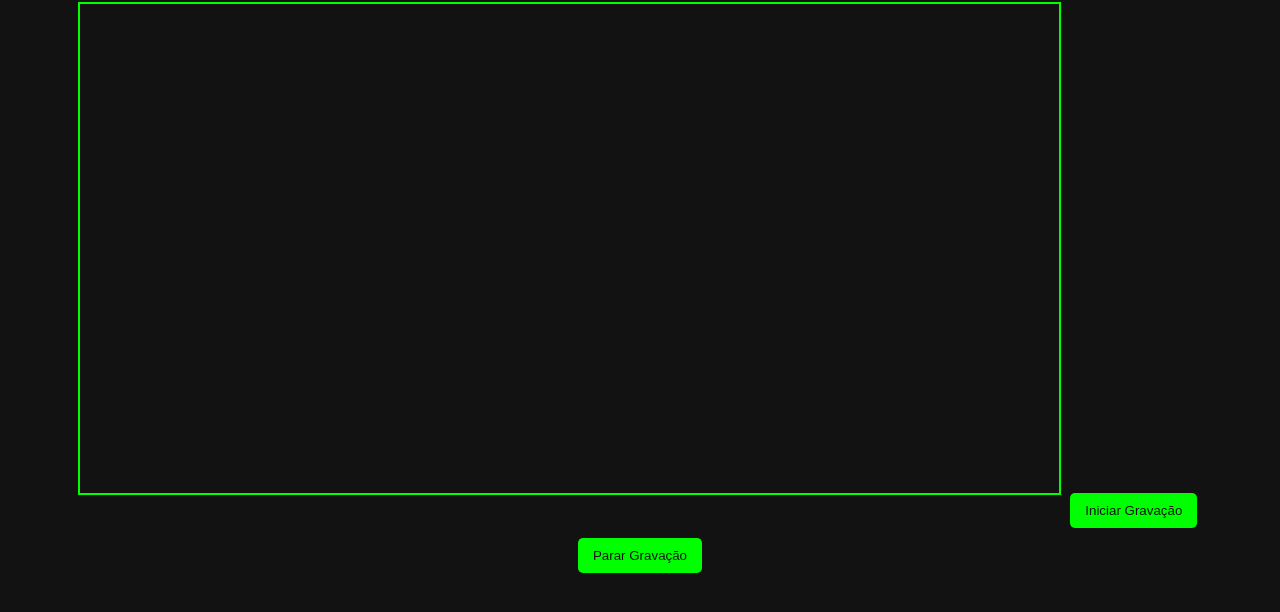
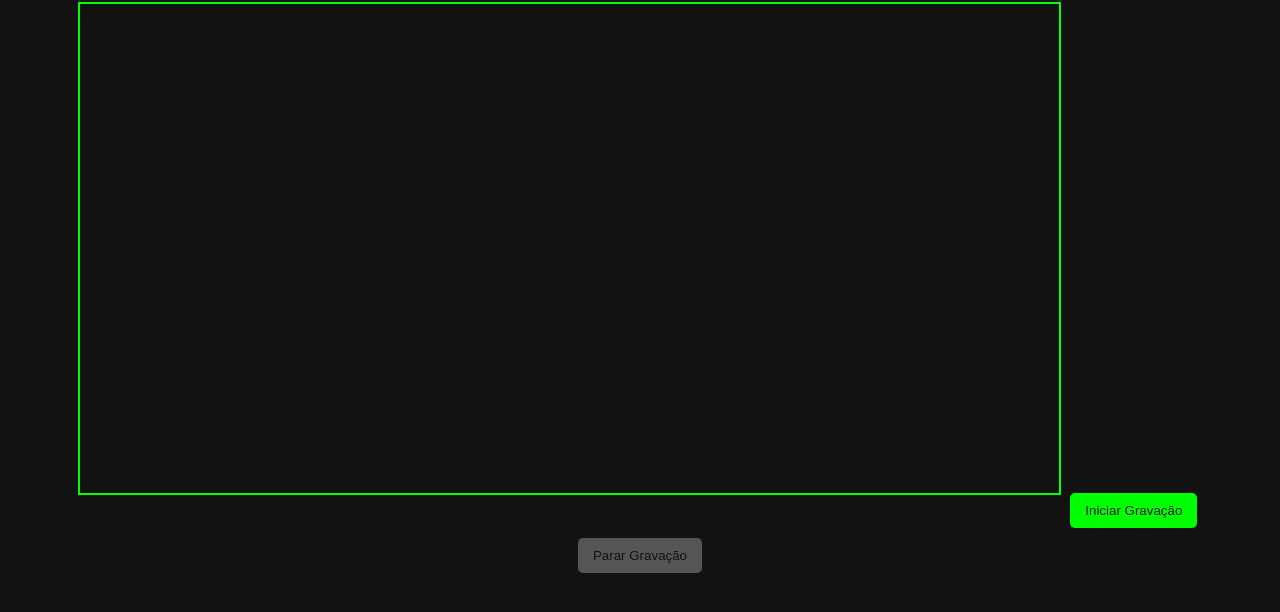
Before and after one commit to TERCEIRO-COMANDO-DA-CAPITAL/GRAVAR-TELA-, a plain HTML site: page index.html in a window 1280 px wide. Shown: the part 106-718 px from the top of the page. Drawn offline with Linux system fonts and the light colour scheme.

Commit message:
Update style.css

```diff
--- a/style.css
+++ b/style.css
@@ -26,3 +26,8 @@ button {
 button:hover {
     background-color: #00cc00;
 }
+
+button:disabled {
+    background-color: #555;
+    cursor: not-allowed;
+}
```
